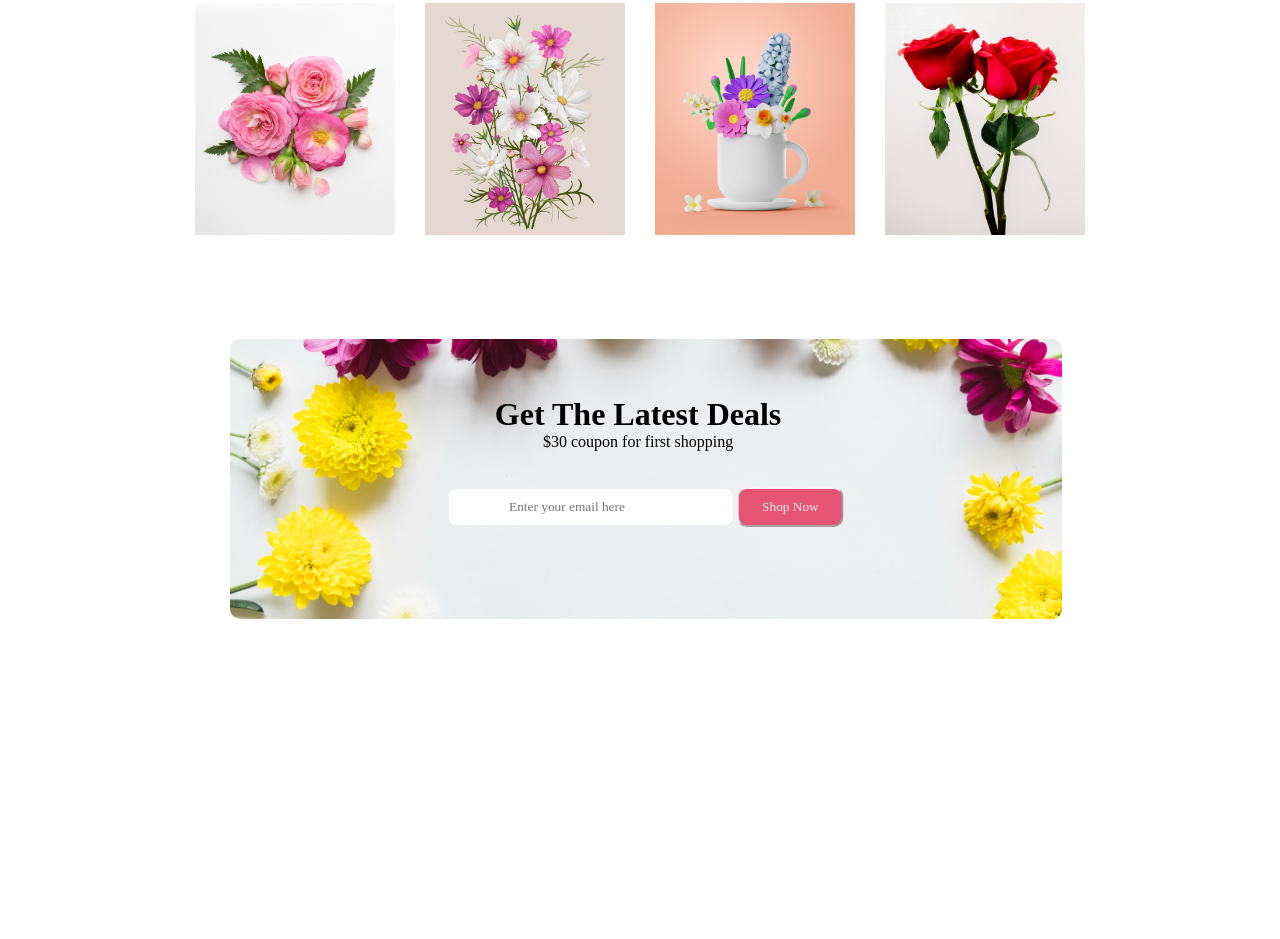
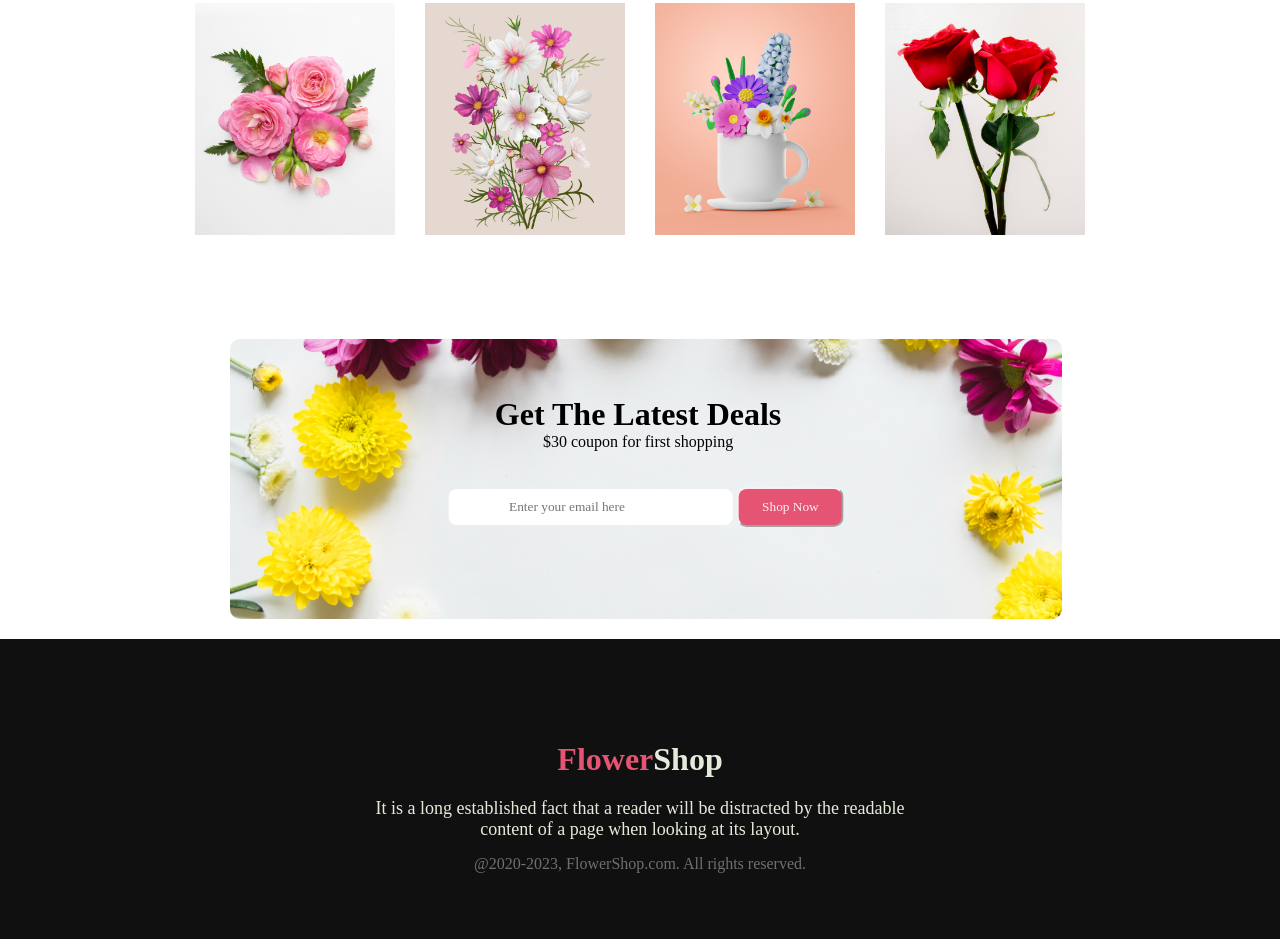
Before and after one commit to Bin-Amin/flower-asin, a plain HTML site: page flower-asin/index.html in a window 1280 px wide. Shown: the part 1632-2571 px from the top of the page. Before the commit the page ends 2251 px from the top, so only its background shows below. Drawn offline with Linux system fonts and the light colour scheme.

Commit message:
footer section is compelite

```diff
--- a/flower-asin/index.html
+++ b/flower-asin/index.html
@@ -104,5 +104,15 @@
 
     </main>
 
+    <!-- footer section -->
+
+    <footer>
+        <div class="footer-section">
+            <h1 class="footer-h1"><span>Flower</span>Shop</h1>
+            <p class="footer-p">It is a long established fact that a reader will be distracted by the readable <br> content of a page when looking at its layout.</p>
+            <p class="footer-p2">@2020-2023, FlowerShop.com. All rights reserved. </p>
+        </div>
+    </footer>
+
 </body>
 </html>
--- a/flower-asin/style.css
+++ b/flower-asin/style.css
@@ -139,3 +139,41 @@ html,body{
    background: #FFF;
    border: none;
  }
+
+
+ .footer-section{
+   margin-top: 300px;
+   position: absolute;
+   background-color: #111010;
+   width: 100%;
+   height: 300px;
+ }
+.footer-h1{
+   text-align: center;
+   color:#e3ecdb;
+   position: absolute;
+   top: 40%;
+  left: 50%;
+  transform: translate(-50%, -50%);
+}
+.footer-h1 > span{
+   color: #e55473;
+}
+.footer-p{
+   text-align: center;
+   color:#e3ecdb;
+   position: absolute;
+   top: 60%;
+  left: 50%;
+  transform: translate(-50%, -50%);
+font-size: 18px;
+}
+.footer-p2{
+   text-align: center;
+   color: rgba(255, 255, 255, 0.40);
+   position: absolute;
+   top: 75%;
+  left: 50%;
+  transform: translate(-50%, -50%);
+  font-size: 16px;
+}
```
